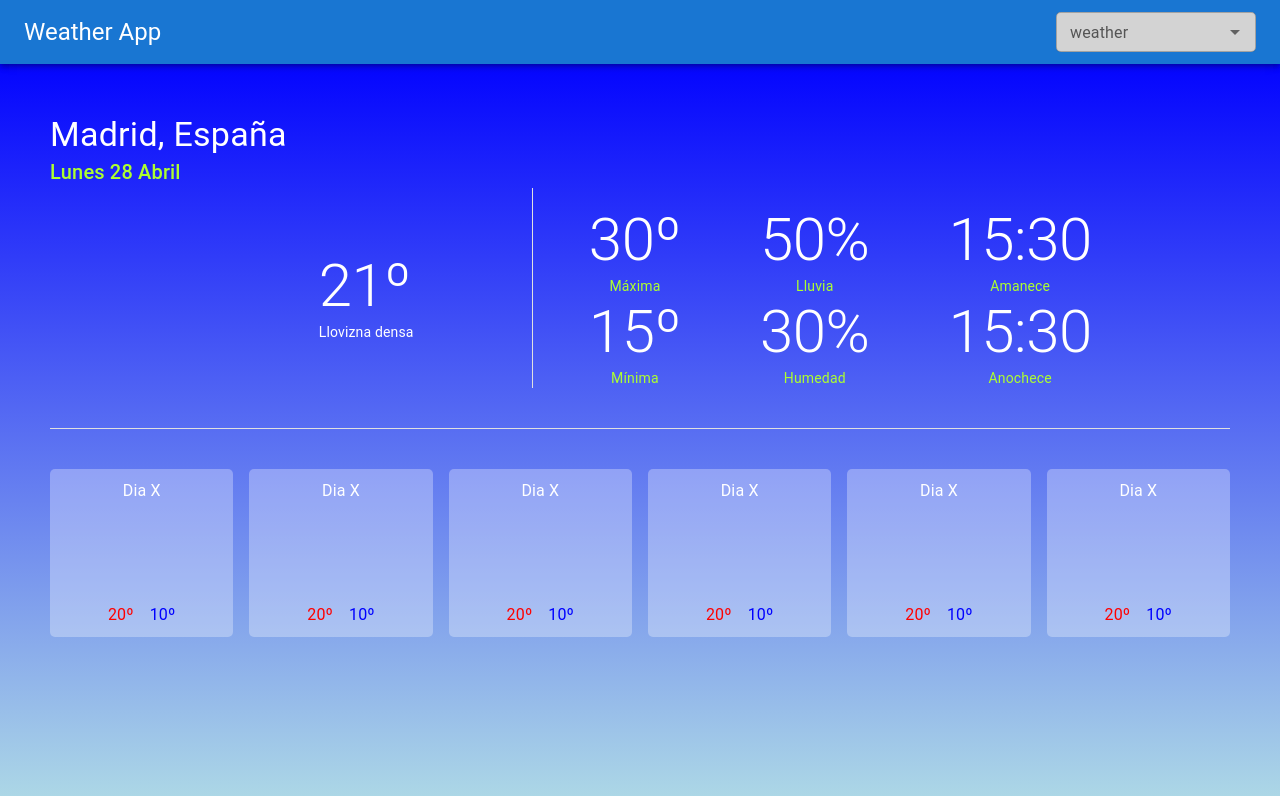
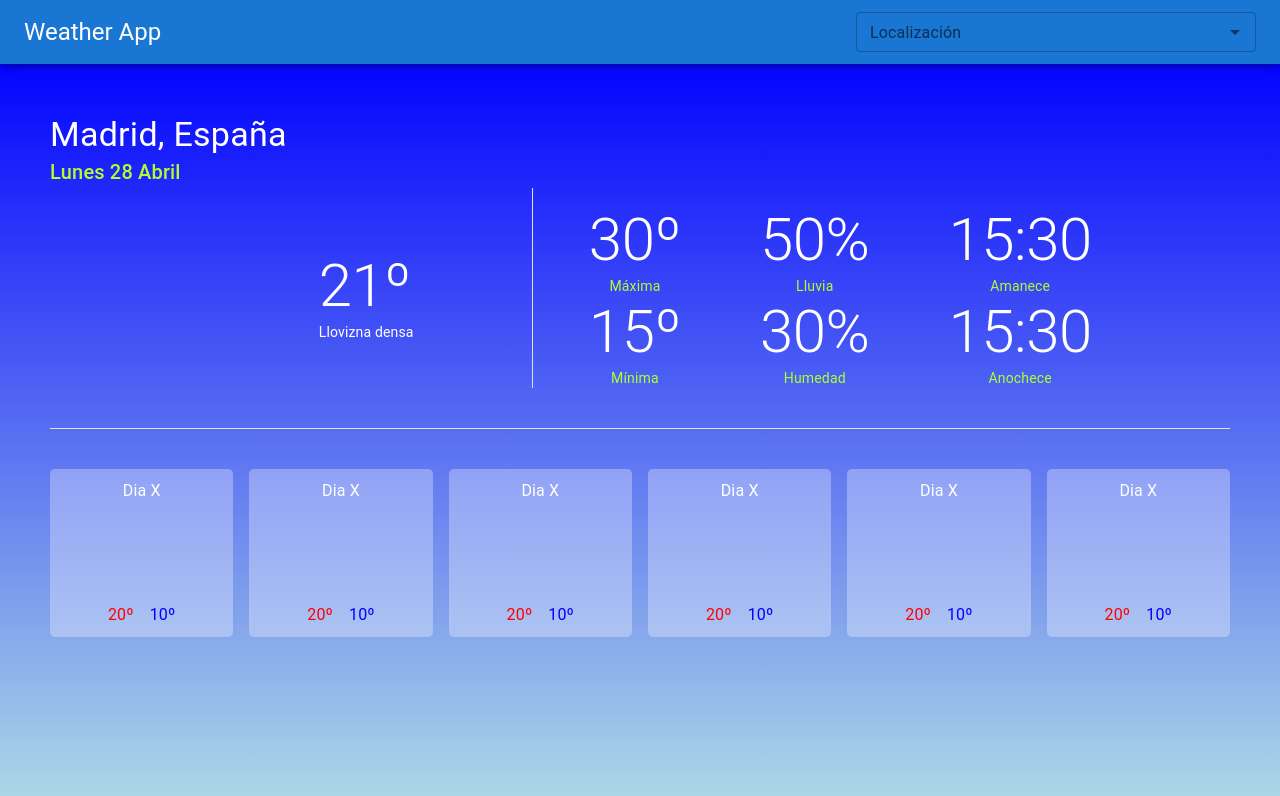
Before and after one commit to jorgeG92/weather-app.github.io, a React (Create React App) app: page / in a window 1280 px wide. Shown: the top 796 px of the page. Built offline with nearby package versions, Linux system fonts and the light colour scheme; some icons are missing.

Commit message:
Integrate fetch location on app

```diff
--- a/src/api/locations/api.ts
+++ b/src/api/locations/api.ts
@@ -3,7 +3,7 @@ import axios from 'axios';
 const GECODE_URL = 'https://geocode.maps.co/';
 // https://geocode.maps.co/search?q=%7BTres%20Cantos%7D
 
-type GECODE_Location = {
+export type GECODE_Location = {
   place_id: number;
   lat: number;
   lon: number;
--- a/src/components/TopBar/TopBar.tsx
+++ b/src/components/TopBar/TopBar.tsx
@@ -1,14 +1,17 @@
-import { FC } from 'react';
+import { FC, useState } from 'react';
+import { useDispatch, useSelector } from 'react-redux';
+import { AppDispatch, RootState } from '../../store';
 import {
   AppBar,
   Autocomplete,
+  AutocompleteProps,
   TextField,
   Toolbar,
   Typography,
 } from '@mui/material';
 import styled from '@emotion/styled';
-
-const options = ['Paco', 'Juan', 'Rodrigo'];
+import { fetchLocations, setLocation } from '../../store/locations';
+import { GECODE_Location } from '../../api/locations';
 
 const FlexToolbar = styled(Toolbar)({
   display: 'flex',
@@ -17,24 +20,56 @@ const FlexToolbar = styled(Toolbar)({
 });
 
 const StyledTextField = styled(TextField)({
-  backgroundColor: 'lightgray',
-  borderRadius: 5,
+  width: 400,
   minWidth: 200,
 });
 
-const TopBar: FC = () => (
+const TopBar: FC = () => {
+  const dispatch = useDispatch<AppDispatch>();
+  const { locations } = useSelector((state: RootState) => state.locations);
+
+  const [selectedValue, setSelectedValue] = useState<
+    GECODE_Location | undefined
+  >(undefined);
+  const [inputValue, setInputValue] = useState<string>('');
+
+  const onChangeAutoComplete = (_: any, value: GECODE_Location | null) => {
+    // Una vez seleccionado buscamos la información del tiempo
+    // No hace falta que este controlado tanto en Redux como React
+    if (value) {
+      setSelectedValue(value);
+      dispatch(setLocation(value));
+    }
+  };
+
+  const onInputChange = (_: any, value: string) => {
+    // Sirve para pedir las peticiones a la API de localizaciones
+    console.log('Hola! Input ' + value);
+    dispatch(fetchLocations(value));
+    setInputValue(value);
+  };
+
+  return (
     <AppBar position="relative">
       <FlexToolbar>
         <Typography variant="h5">Weather App</Typography>
         <Autocomplete
           size="small"
-        options={options}
+          options={locations}
+          getOptionLabel={(option) => (option ? option.display_name : '')}
+          value={selectedValue}
+          inputValue={inputValue}
+          onChange={onChangeAutoComplete}
+          onInputChange={onInputChange}
           renderInput={(params) => (
-          <StyledTextField {...params} label="weather" />
+            <StyledTextField {...params} label="Localización" />
           )}
+          // Ver si filterOptions termina siendo necesario
+          filterOptions={(x) => x}
         />
       </FlexToolbar>
     </AppBar>
   );
+};
 
 export default TopBar;
--- /dev/null
+++ b/src/store/locations/index.ts
@@ -0,0 +1,2 @@
+export { default } from './slice';
+export * from './slice';
--- /dev/null
+++ b/src/store/locations/slice.ts
@@ -0,0 +1,65 @@
+import { createSlice, PayloadAction, createAsyncThunk } from '@reduxjs/toolkit';
+import { getLocationsByString, GECODE_Location } from '../../api/locations';
+
+const SLICE_NAME = 'locations' as const;
+
+const fetchLocations = createAsyncThunk(
+  SLICE_NAME + '/fetchLocations',
+  async (searchString: string) => {
+    try {
+      const response = await getLocationsByString(searchString);
+      return response;
+    } catch (error) {
+      return error;
+    }
+  }
+);
+
+/* definir tipo de para la localización*/
+
+type LocationState = {
+  loading: boolean;
+  selectedLocation: GECODE_Location | undefined;
+  locations: GECODE_Location[];
+};
+const initialState: LocationState = {
+  loading: false,
+  selectedLocation: undefined,
+  locations: [],
+};
+
+const {
+  actions: { setLocation },
+  reducer,
+} = createSlice({
+  name: SLICE_NAME,
+  initialState,
+  reducers: {
+    setLocation: (state, { payload }: PayloadAction<GECODE_Location>) => ({
+      ...state,
+      selectedLocation: payload,
+    }),
+  },
+  extraReducers: (builder) => {
+    // Add reducers for additional action types here, and handle loading state as needed
+    builder.addCase(fetchLocations.pending, (state, action) => {
+      // Add user to the state array
+      console.log('Soy el estado y la acción PENDING', state, action);
+      state.loading = true;
+    });
+    builder.addCase(fetchLocations.fulfilled, (state, action) => {
+      // Add user to the state array
+      // console.log('Soy el estado y la acción FULFILLED', state, action.payload);
+      state.locations = action.payload;
+      state.loading = false;
+    });
+    builder.addCase(fetchLocations.rejected, (state, action) => {
+      // Add user to the state array
+      console.log('Soy el estado y la acción ERROR', state, action);
+      state.loading = false;
+    });
+  },
+});
+
+export { setLocation, fetchLocations };
+export default reducer;
--- a/src/store/store.ts
+++ b/src/store/store.ts
@@ -1,7 +1,10 @@
 import { configureStore } from '@reduxjs/toolkit';
+import locations from '../store/locations';
 
 const store = configureStore({
-  reducer: {},
+  reducer: {
+    locations,
+  },
 });
 
 export type RootState = ReturnType<typeof store.getState>;
```
Lines whose indentation alone changed are shown as unchanged.
